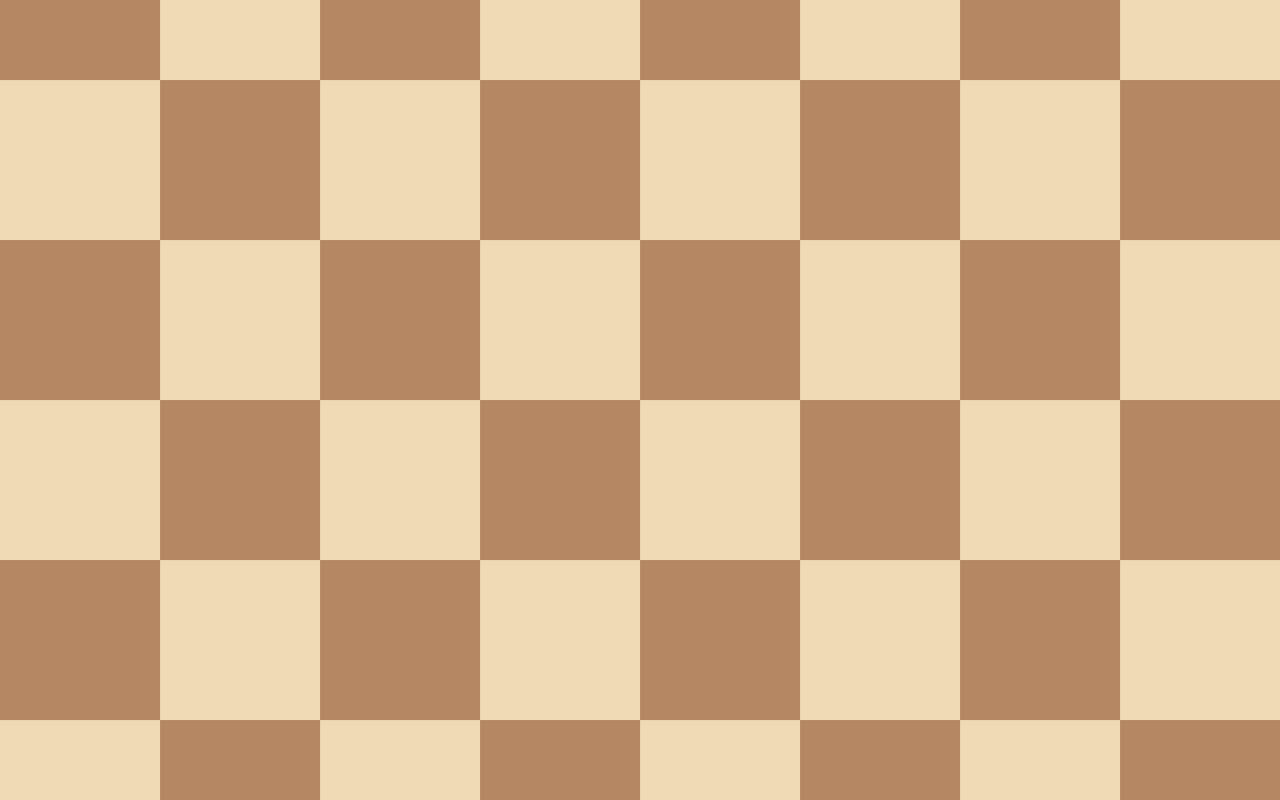
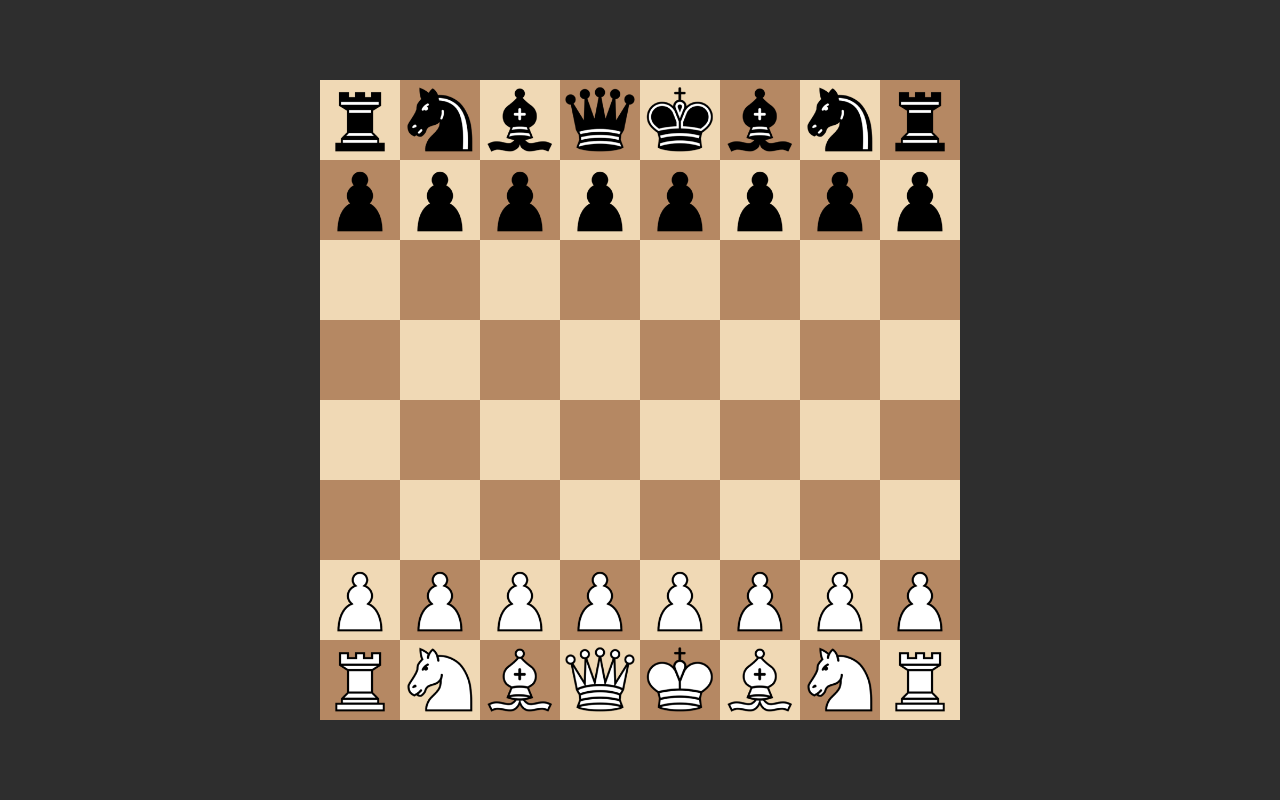
Before and after one commit to get-Friday/chess, a React (Create React App) app: page / in a window 1280 px wide. Built offline with nearby package versions, Linux system fonts and the light colour scheme.

Commit message:
Feat: Call Piece on Board

```diff
--- a/src/components/board/Board.jsx
+++ b/src/components/board/Board.jsx
@@ -1,9 +1,45 @@
 import './Board.css';
+import { Piece } from '../Piece/Piece';
 
 export function Board() {
   return(
     <div className="layout">
-      <div className="board"></div>
+      <div className="board-container">
+        <div className="board">
+          <Piece Piece="br" Square="a8" />
+          <Piece Piece="bn" Square="b8" />
+          <Piece Piece="bb" Square="c8" />
+          <Piece Piece="bq" Square="d8" />
+          <Piece Piece="bk" Square="e8" />
+          <Piece Piece="bb" Square="f8" />
+          <Piece Piece="bn" Square="g8" />
+          <Piece Piece="br" Square="h8" />
+          <Piece Piece="bp" Square="a7" />
+          <Piece Piece="bp" Square="b7" />
+          <Piece Piece="bp" Square="c7" />
+          <Piece Piece="bp" Square="d7" />
+          <Piece Piece="bp" Square="e7" />
+          <Piece Piece="bp" Square="f7" />
+          <Piece Piece="bp" Square="g7" />
+          <Piece Piece="bp" Square="h7" />
+          <Piece Piece="wr" Square="a1" />
+          <Piece Piece="wn" Square="b1" />
+          <Piece Piece="wb" Square="c1" />
+          <Piece Piece="wq" Square="d1" />
+          <Piece Piece="wk" Square="e1" />
+          <Piece Piece="wb" Square="f1" />
+          <Piece Piece="wn" Square="g1" />
+          <Piece Piece="wr" Square="h1" />
+          <Piece Piece="wp" Square="a2" />
+          <Piece Piece="wp" Square="b2" />
+          <Piece Piece="wp" Square="c2" />
+          <Piece Piece="wp" Square="d2" />
+          <Piece Piece="wp" Square="e2" />
+          <Piece Piece="wp" Square="f2" />
+          <Piece Piece="wp" Square="g2" />
+          <Piece Piece="wp" Square="h2" />
+        </div>
+      </div>
     </div>
   )
 }
```
